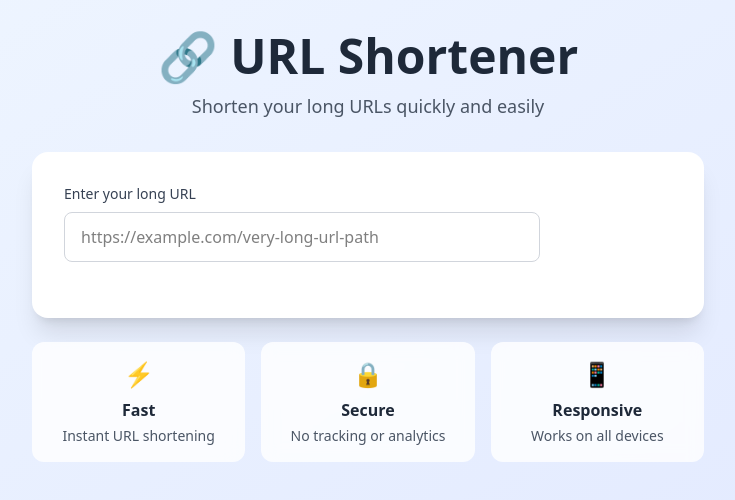
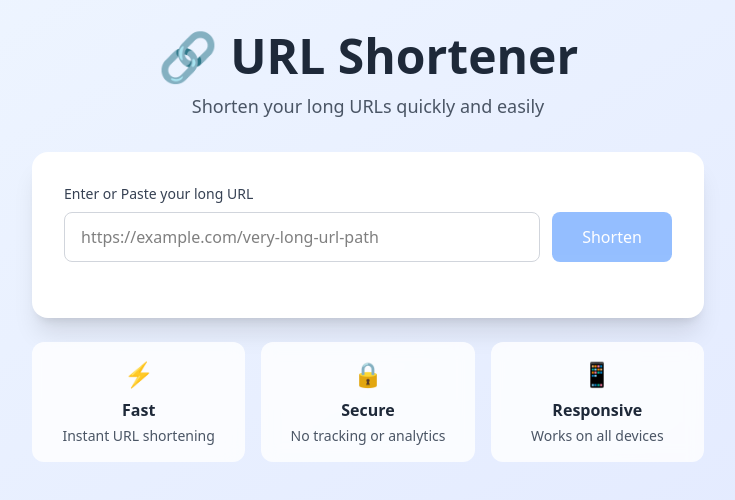
Before and after one commit to Ollatomiwa/url-shortener, a Vue app in the folder frontend/url-shortener/: page / in a window 1280 px wide. Shown: the top 500 px of the page, without its empty margins (272-1007 px from the left). Built offline with nearby package versions, Linux system fonts and the light colour scheme; the HTML template or start-up script is replaced by a standard one.

Commit message:
UI update

```diff
--- a/frontend/url-shortener/src/components/url.vue
+++ b/frontend/url-shortener/src/components/url.vue
@@ -16,7 +16,7 @@
         <!-- Input Section -->
         <div class="mb-6">
           <label for="url-input" class="block text-sm font-medium text-gray-700 mb-2">
-            Enter your long URL
+            Enter or Paste your long URL
           </label>
           <div class="flex flex-col sm:flex-row gap-3">
             <input
@@ -24,14 +24,14 @@
               v-model="longUrl"
               type="url"
               placeholder="https://example.com/very-long-url-path"
-              class="flex-1 px-4 py-3 border border-gray-300 rounded-lg focus:ring-2 focus:ring-primary-500 focus:border-transparent transition-all duration-200"
+              class="flex-1 px-4 py-3 border border-gray-300 rounded-lg focus:ring-2 focus:ring-blue-500 focus:border-transparent transition-all duration-200"
               :class="{ 'border-red-300': error }"
               @keypress.enter="shortenUrl"
             />
             <button
               @click="shortenUrl"
               :disabled="loading || !longUrl"
-              class="px-6 py-3 bg-primary-500 text-white font-medium rounded-lg hover:bg-primary-600 active:bg-primary-700 disabled:opacity-50 disabled:cursor-not-allowed transition-all duration-200 flex items-center justify-center gap-2 min-w-[120px]"
+              class="px-6 py-3 bg-blue-500 text-white font-medium rounded-lg hover:bg-primary-600 active:bg-primary-700 disabled:opacity-50 disabled:cursor-not-allowed transition-all duration-200 flex items-center justify-center gap-2 min-w-[120px]"
             >
               <span v-if="loading" class="animate-spin">⟳</span>
               {{ loading ? 'Shortening...' : 'Shorten' }}
--- a/frontend/url-shortener/vite.config.js
+++ b/frontend/url-shortener/vite.config.js
@@ -12,6 +12,19 @@ export default defineConfig({
     vueDevTools(),
     tailwindcss(),
   ],
+content: ["./index.html", "./src/**/*.{vue,js,ts,jsx,tsx}"],
+  theme: {
+    extend: {
+      colors: {
+        primary: {
+          50: '#f0f9ff',
+          500: '#3b82f6',
+          600: '#2563eb',
+          700: '#1d4ed8',
+        }
+      }
+    },
+  },
 
 server: {
     port: 5173,
```
Also changed, not shown: frontend/url-shortener/src/assets/style.css (line endings or trailing spaces).
